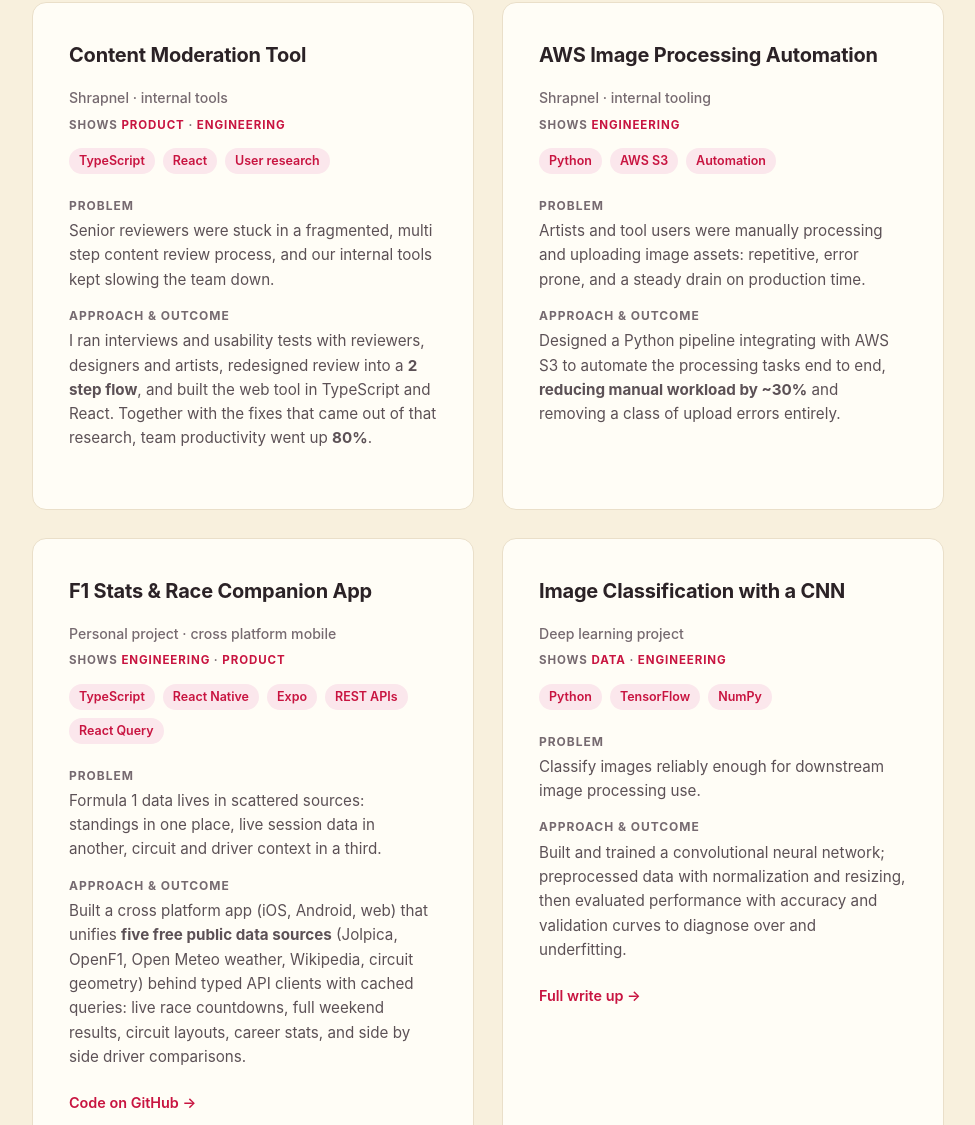
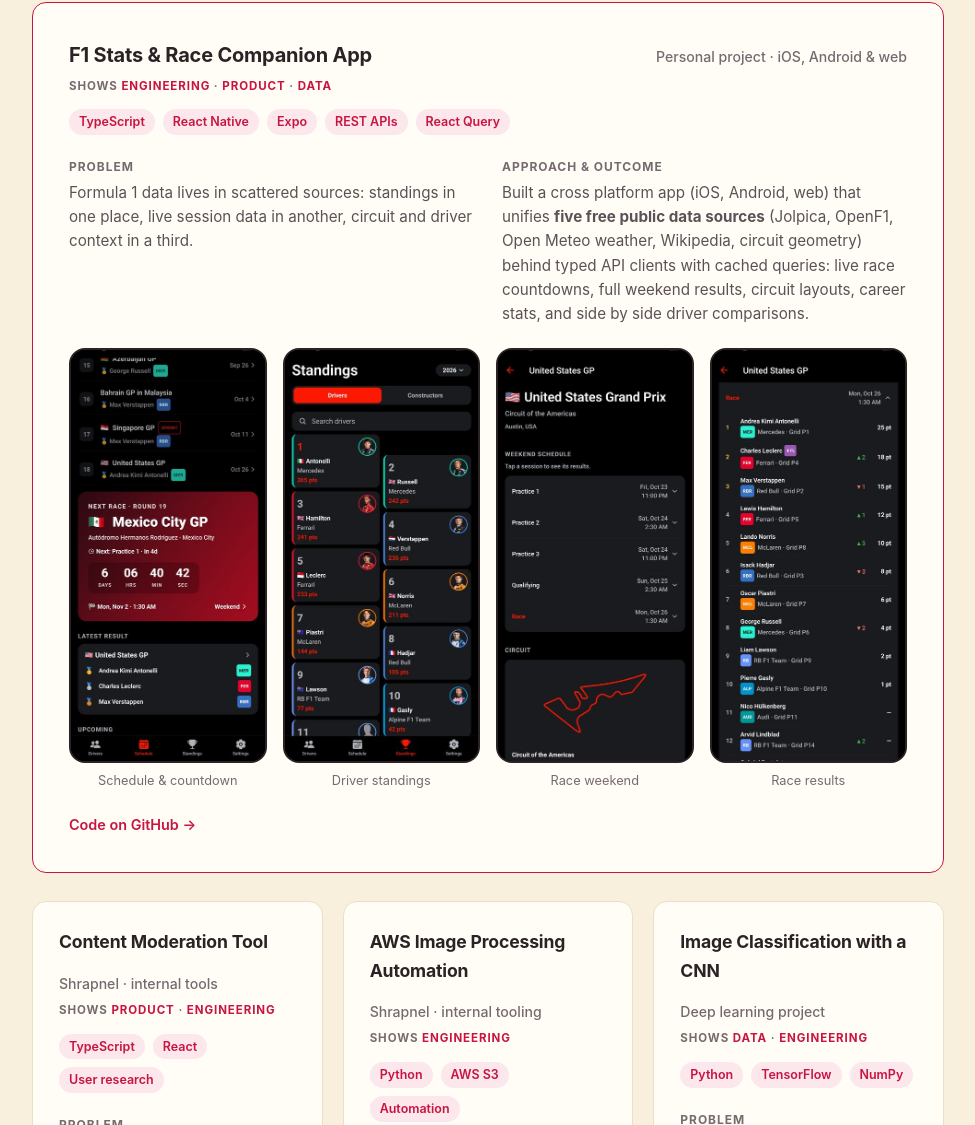
Before and after one commit to Rohit-Punjabi/Rohit-Punjabi.github.io, a plain HTML site: page index.html in a window 1280 px wide. Shown: the part 4207-5332 px from the top of the page, without its empty margins (152-1127 px from the left). Drawn offline with Linux system fonts and the light colour scheme.

Commit message:
Feature the F1 app with screenshots; three small project cards per row

```diff
--- a/index.html
+++ b/index.html
@@ -146,8 +146,14 @@
   .case-shot figcaption{font-size:.8rem;color:var(--ink-faint);margin-top:8px}
   .case-links{font-size:.9rem}
   .case-links a{font-weight:600;margin-right:18px}
-  .case-duo{display:grid;grid-template-columns:1fr 1fr;gap:28px;align-items:stretch}
-  .case-duo .case{margin-bottom:0}
+  .case-duo{display:grid;grid-template-columns:repeat(3,1fr);gap:20px;align-items:stretch}
+  .case-duo .case{margin-bottom:0;padding:26px}
+  .case-duo .case h3{font-size:1.1rem}
+  .case-duo .case-org{white-space:normal}
+  .shots{display:grid;grid-template-columns:repeat(4,1fr);gap:16px;margin:4px 0 22px}
+  .shots figure{margin:0}
+  .shots img{display:block;width:100%;height:auto;border-radius:16px;border:2px solid var(--ink);background:#000}
+  .shots figcaption{font-size:.8rem;color:var(--ink-faint);margin-top:8px;text-align:center}
   .case-duo .case-grid{grid-template-columns:1fr}
   .more-line{
     margin-top:30px;padding-top:26px;border-top:1px solid var(--line);
@@ -217,6 +223,7 @@
   /* ---------- Responsive ---------- */
   @media (max-width:860px){
     .fits{grid-template-columns:1fr}
+    .case-duo{grid-template-columns:1fr 1fr}
   }
   @media (max-width:760px){
     .nav-links{
@@ -236,6 +243,7 @@
     .case-org{white-space:normal}
     .case-grid{grid-template-columns:1fr}
     .case-duo{grid-template-columns:1fr;gap:28px}
+    .shots{grid-template-columns:repeat(2,1fr)}
     .job{grid-template-columns:1fr;gap:6px}
     .skills-grid{grid-template-columns:1fr}
     .certs{grid-template-columns:1fr}
@@ -463,6 +471,36 @@
       </p>
     </article>
 
+    <!-- Project 5: F1 app -->
+    <article class="case case-flag">
+      <div class="case-top">
+        <h3>F1 Stats &amp; Race Companion App</h3>
+        <span class="case-org">Personal project · iOS, Android &amp; web</span>
+      </div>
+      <p class="uses">Shows <b>Engineering</b> · <b>Product</b> · <b>Data</b></p>
+      <div class="tags">
+        <span class="tag">TypeScript</span><span class="tag">React Native</span><span class="tag">Expo</span>
+        <span class="tag">REST APIs</span><span class="tag">React Query</span>
+      </div>
+      <div class="case-grid">
+        <div class="case-block">
+          <h4>Problem</h4>
+          <p>Formula 1 data lives in scattered sources: standings in one place, live session data in another, circuit and driver context in a third.</p>
+        </div>
+        <div class="case-block">
+          <h4>Approach &amp; outcome</h4>
+          <p>Built a cross platform app (iOS, Android, web) that unifies <strong>five free public data sources</strong> (Jolpica, OpenF1, Open Meteo weather, Wikipedia, circuit geometry) behind typed API clients with cached queries: live race countdowns, full weekend results, circuit layouts, career stats, and side by side driver comparisons.</p>
+        </div>
+      </div>
+      <div class="shots">
+        <figure><img src="images/f1/schedule.jpg" alt="F1 app schedule screen with next race countdown and latest result" loading="lazy"><figcaption>Schedule &amp; countdown</figcaption></figure>
+        <figure><img src="images/f1/standings.jpg" alt="F1 app driver standings screen" loading="lazy"><figcaption>Driver standings</figcaption></figure>
+        <figure><img src="images/f1/weekend.jpg" alt="F1 app race weekend screen with session times and circuit map" loading="lazy"><figcaption>Race weekend</figcaption></figure>
+        <figure><img src="images/f1/results.jpg" alt="F1 app race results screen with grid positions and points" loading="lazy"><figcaption>Race results</figcaption></figure>
+      </div>
+      <p class="case-links"><a href="https://github.com/Rohit-Punjabi/F1App" target="_blank" rel="noopener">Code on GitHub →</a></p>
+    </article>
+
     <div class="case-duo">
     <!-- Project 3: moderation tool -->
     <article class="case">
@@ -506,30 +544,6 @@
           <p>Designed a Python pipeline integrating with AWS S3 to automate the processing tasks end to end, <strong>reducing manual workload by ~30%</strong> and removing a class of upload errors entirely.</p>
         </div>
       </div>
-    </article>
-
-    <!-- Project 5: F1 app -->
-    <article class="case">
-      <div class="case-top">
-        <h3>F1 Stats &amp; Race Companion App</h3>
-        <span class="case-org">Personal project · cross platform mobile</span>
-      </div>
-      <p class="uses">Shows <b>Engineering</b> · <b>Product</b></p>
-      <div class="tags">
-        <span class="tag">TypeScript</span><span class="tag">React Native</span><span class="tag">Expo</span>
-        <span class="tag">REST APIs</span><span class="tag">React Query</span>
-      </div>
-      <div class="case-grid">
-        <div class="case-block">
-          <h4>Problem</h4>
-          <p>Formula 1 data lives in scattered sources: standings in one place, live session data in another, circuit and driver context in a third.</p>
-        </div>
-        <div class="case-block">
-          <h4>Approach &amp; outcome</h4>
-          <p>Built a cross platform app (iOS, Android, web) that unifies <strong>five free public data sources</strong> (Jolpica, OpenF1, Open Meteo weather, Wikipedia, circuit geometry) behind typed API clients with cached queries: live race countdowns, full weekend results, circuit layouts, career stats, and side by side driver comparisons.</p>
-        </div>
-      </div>
-      <p class="case-links"><a href="https://github.com/Rohit-Punjabi/F1App" target="_blank" rel="noopener">Code on GitHub →</a></p>
     </article>
 
     <!-- Project 6: CNN -->
```
Also changed, not shown: images/f1/results.jpg (added), images/f1/schedule.jpg (added), images/f1/standings.jpg (added), images/f1/weekend.jpg (added).
